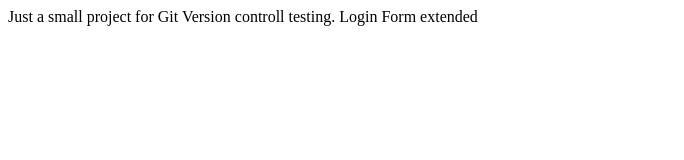
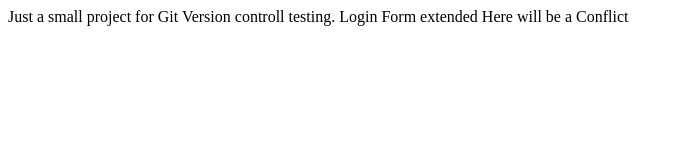
Before and after one commit to AlexKimmig/GitLearning, a plain HTML site: page index.html in a window 1280 px wide. Shown: the whole page, without its empty margins (0-684 px from the left). Drawn offline with Linux system fonts and the light colour scheme.

Commit message:
Added Conflict

```diff
--- a/index.html
+++ b/index.html
@@ -7,5 +7,6 @@
   <body>
     Just a small project for Git Version controll testing.
     Login Form extended
+    Here will be a Conflict
   </body>
 </html>
```
